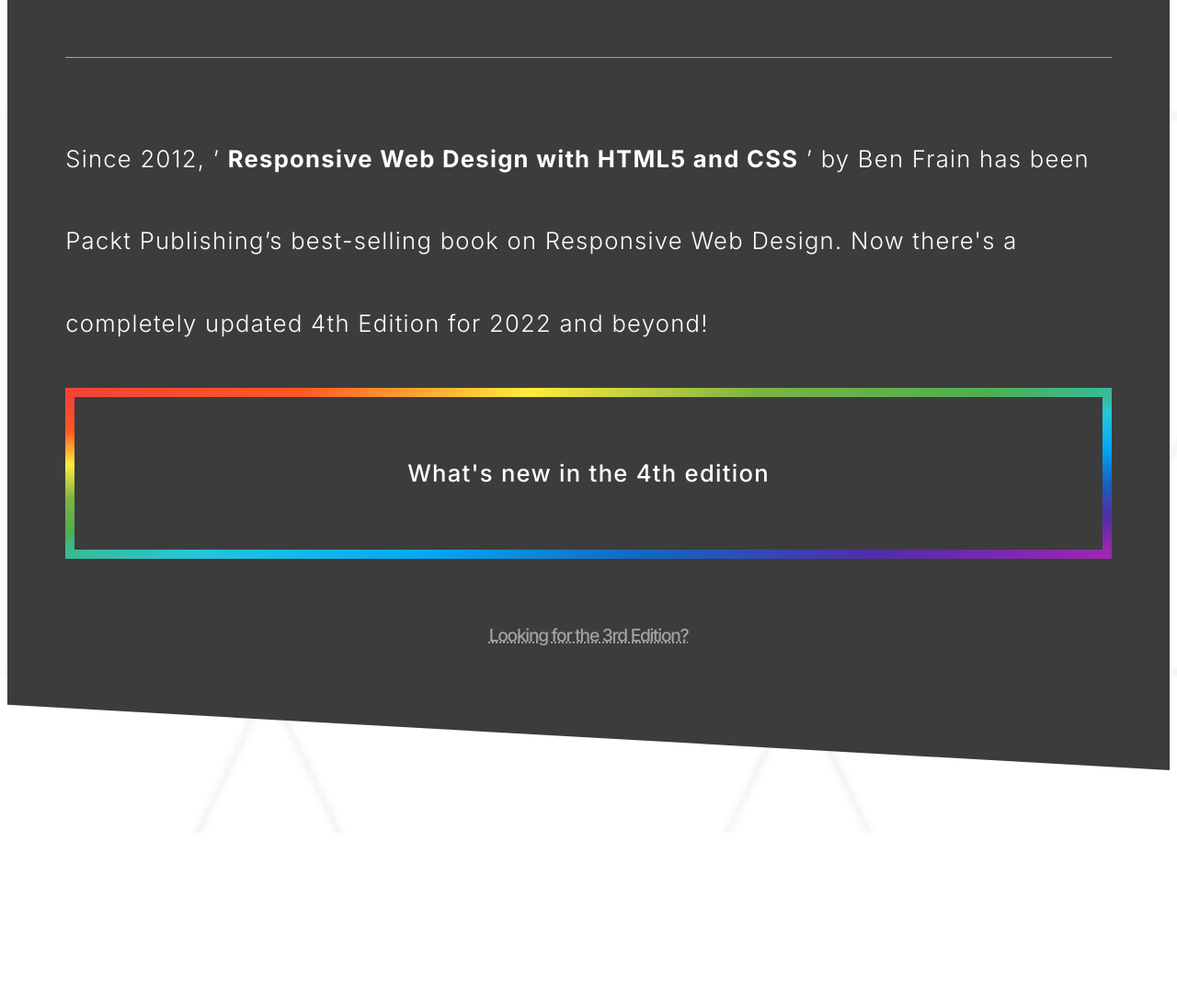
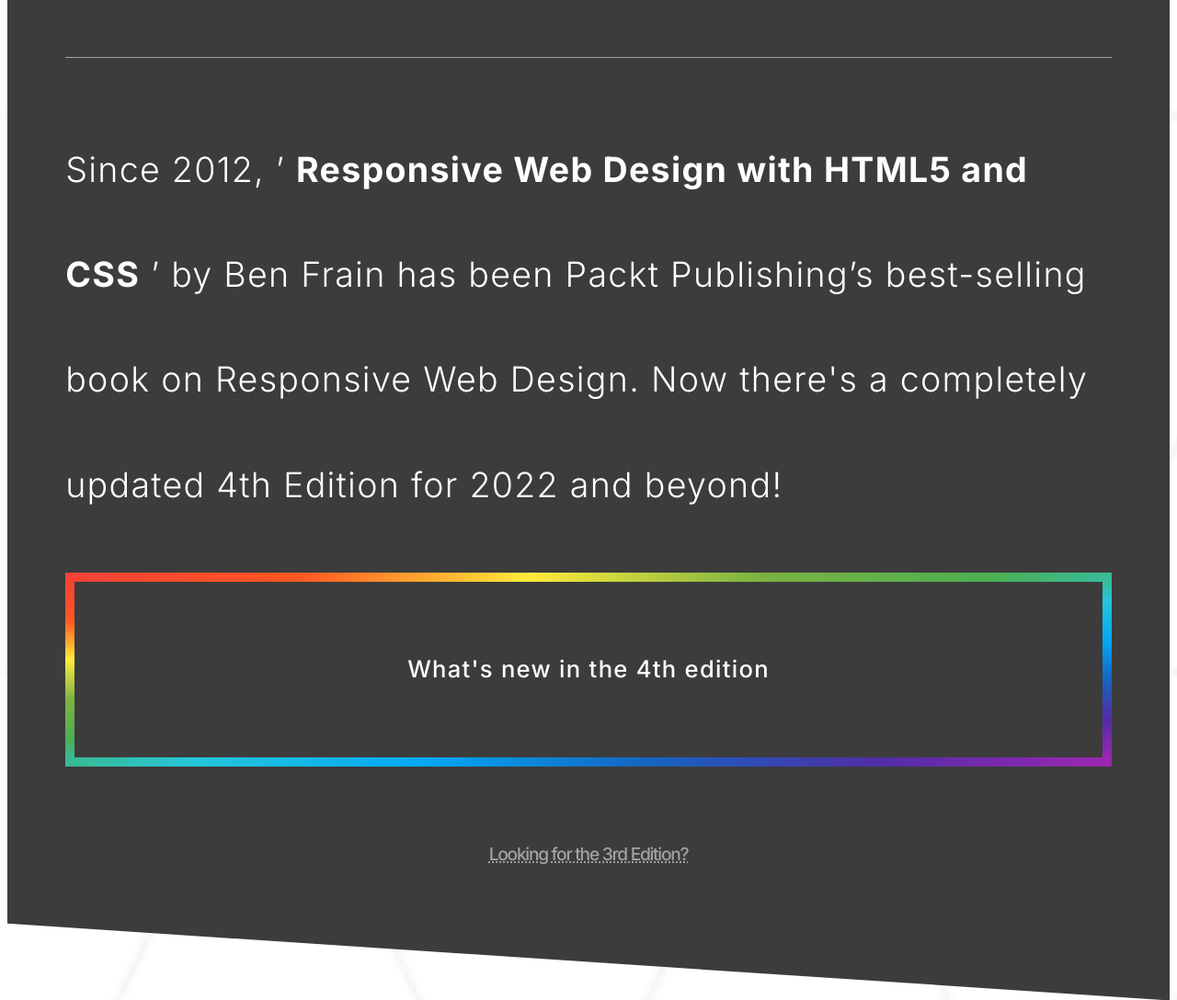
Before and after one commit to olga-climova-2/html_ex_01, a plain HTML site: page index.html in a window 1280 px wide. Shown: the part 1680-2768 px from the top of the page at 92% size. Before the commit the page ends 2586 px from the top, so only its background shows below. Drawn offline with nearby package versions, Linux system fonts and the light colour scheme.

Commit message:
fix: Font size at What's new section

```diff
--- a/styles.css
+++ b/styles.css
@@ -188,8 +188,8 @@
     font-optical-sizing: auto;
     font-weight: 300;
     font-style: normal;
-    font-size: 2vw;
-    line-height: 7vw;
+    font-size: calc(12px + 2vw);
+    line-height: calc(12px + 8vw);
     letter-spacing: 0.1vw;
 }
 
```
